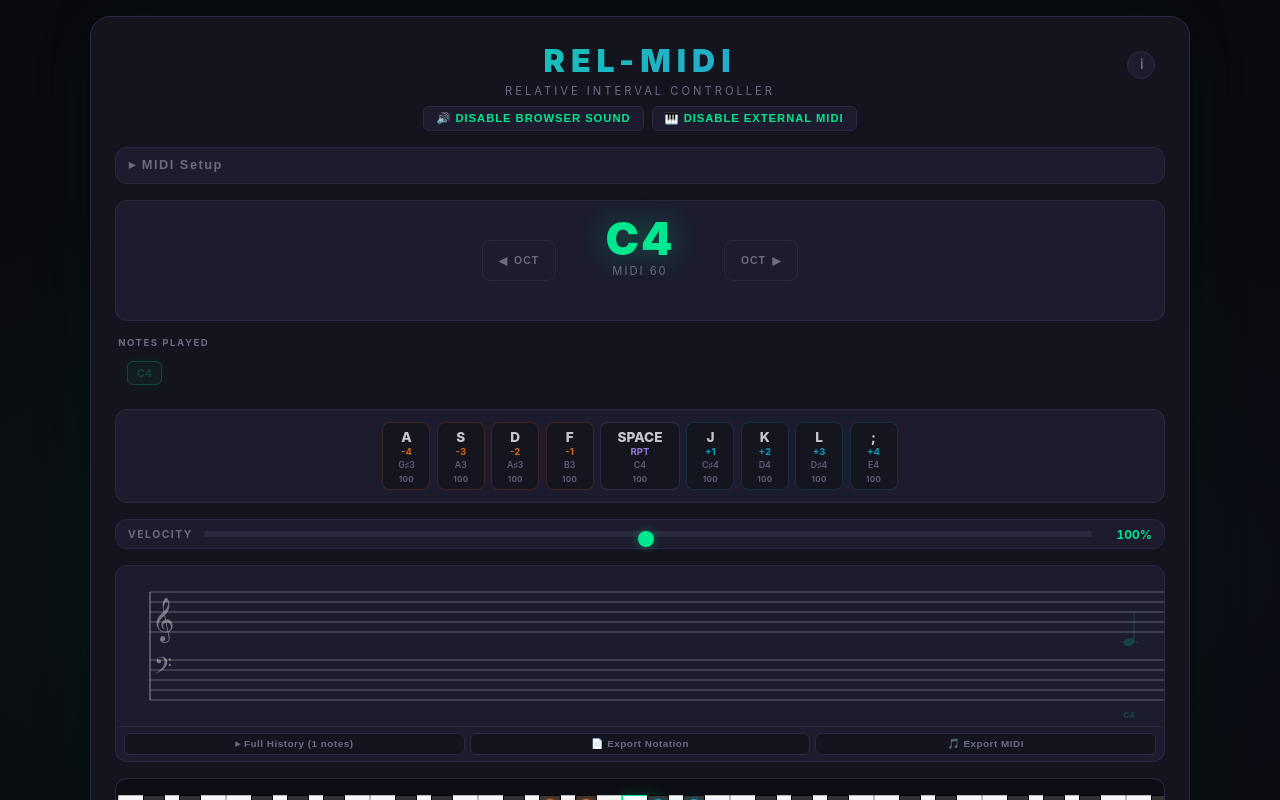
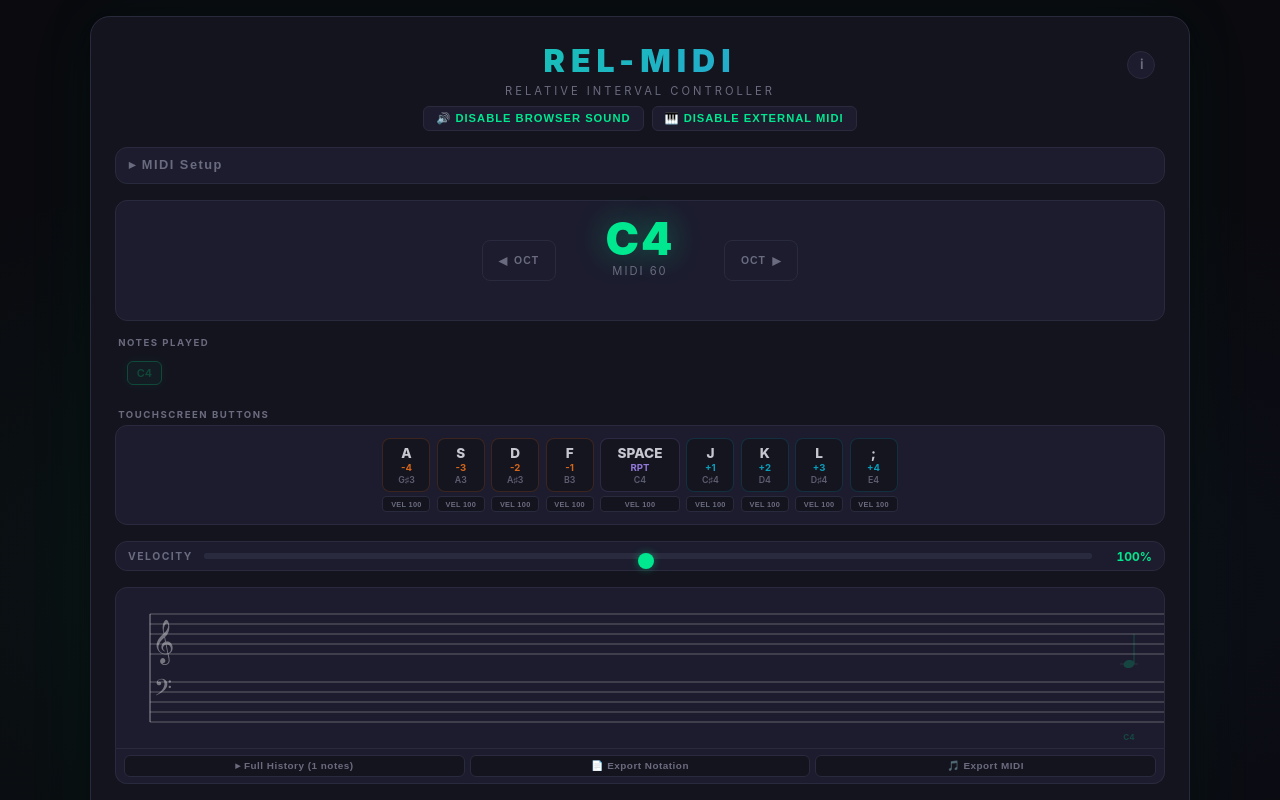
Before and after one commit to yoans/rel-midi, a React (Create React App) app: page / in a window 1280 px wide. Shown: the top 800 px of the page. Built offline with nearby package versions, Linux system fonts and the light colour scheme.

Commit message:
feat: implement touchscreen button handlers and styles for MIDI controls

```diff
--- a/src/MidiController.js
+++ b/src/MidiController.js
@@ -531,6 +531,37 @@ function MidiController() {
     setTimeout(() => noteOff(newNote), 400);
   };
 
+  // Touch / on-screen button handlers — mirror the keyboard handler logic
+  const handleTouchBtnDown = useCallback((key, interval) => {
+    const prevNote = heldNotesRef.current.get(key);
+    if (prevNote !== undefined) {
+      noteOff(prevNote);
+      heldNotesRef.current.delete(key);
+    }
+    setPressedKeys(prev => new Set([...prev, key]));
+    setLastInterval(interval);
+    const newNote = Math.max(0, Math.min(127, currentNoteRef.current + interval));
+    heldNotesRef.current.set(key, newNote);
+    setActiveNotes(Array.from(new Set(heldNotesRef.current.values())));
+    setCurrentNote(newNote);
+    setNoteHistory(prev => [...prev.slice(-999), { note: newNote, time: Date.now() }]);
+    noteOn(newNote, key);
+  }, [noteOn, noteOff]);
+
+  const handleTouchBtnUp = useCallback((key) => {
+    const heldNote = heldNotesRef.current.get(key);
+    if (heldNote !== undefined) {
+      noteOff(heldNote);
+      heldNotesRef.current.delete(key);
+    }
+    setPressedKeys(prev => {
+      const next = new Set(prev);
+      next.delete(key);
+      return next;
+    });
+    setActiveNotes(Array.from(new Set(heldNotesRef.current.values())));
+  }, [noteOff]);
+
   return (
     <div className="synth-container">
       <header className="synth-header">
@@ -801,7 +832,9 @@ function MidiController() {
         </div>
       </div>
 
-      {/* Key Hints */}
+      {/* Touchscreen Buttons */}
+      <div className="touch-buttons-section">
+        <label className="section-label">Touchscreen Buttons</label>
         <div className="key-hints-bar">
           {DEFAULT_KEY_LABELS.map(({ key, interval, isSpace }) => {
             const targetNote = Math.max(0, Math.min(127, currentNote + interval));
@@ -810,25 +843,43 @@ function MidiController() {
             return (
               <div
                 key={key}
+                className={`touch-key-col ${velocityPopup === key ? 'editing' : ''}`}
+              >
+                <div
                   className={[
                     'key-btn',
                     isSpace ? 'space' : '',
                     interval < 0 ? 'neg' : interval > 0 ? 'pos' : 'zero',
                     pressedKeys.has(key) ? 'pressed' : '',
-                velocityPopup === key ? 'editing' : '',
                   ].filter(Boolean).join(' ')}
                   style={{ opacity }}
-              onClick={(e) => {
-                e.stopPropagation();
-                setVelocityPopup(prev => prev === key ? null : key);
+                  onPointerDown={(e) => {
+                    e.preventDefault();
+                    e.currentTarget.setPointerCapture(e.pointerId);
+                    handleTouchBtnDown(key, interval);
                   }}
+                  onPointerUp={() => handleTouchBtnUp(key)}
+                  onPointerCancel={() => handleTouchBtnUp(key)}
                 >
                   <span className="key-cap">{key}</span>
                   <span className="key-interval">
                     {interval > 0 ? `+${interval}` : interval === 0 ? 'RPT' : interval}
                   </span>
                   <span className="key-target">{getNoteName(targetNote)}</span>
-              <span className="key-vel-badge">{vel}</span>
+                </div>
+                <button
+                  className={[
+                    'key-vel-btn',
+                    interval < 0 ? 'neg' : interval > 0 ? 'pos' : 'zero',
+                    velocityPopup === key ? 'editing' : '',
+                  ].filter(Boolean).join(' ')}
+                  onClick={(e) => {
+                    e.stopPropagation();
+                    setVelocityPopup(prev => prev === key ? null : key);
+                  }}
+                >
+                  VEL {vel}
+                </button>
 
                 {velocityPopup === key && (
                   <div
@@ -887,6 +938,7 @@ function MidiController() {
               </div>
             );
           })}
+        </div>
       </div>
 
       {/* Velocity Multiplier */}
--- a/src/index.css
+++ b/src/index.css
@@ -595,6 +595,61 @@ body {
   border: 1px solid var(--border);
 }
 
+.touch-buttons-section {
+  display: flex;
+  flex-direction: column;
+  gap: 0.3rem;
+}
+
+.touch-key-col {
+  display: flex;
+  flex-direction: column;
+  align-items: center;
+  gap: 0.25rem;
+  position: relative;
+}
+
+.touch-key-col.editing {
+  z-index: 100;
+}
+
+.key-vel-btn {
+  padding: 0.15rem 0.3rem;
+  border-radius: 4px;
+  border: 1px solid var(--border);
+  background: var(--bg-panel);
+  color: var(--text-dim);
+  font-size: 0.46rem;
+  font-weight: 700;
+  letter-spacing: 0.3px;
+  cursor: pointer;
+  transition: var(--transition);
+  text-transform: uppercase;
+  width: 100%;
+  white-space: nowrap;
+}
+
+.key-vel-btn.neg:hover,
+.key-vel-btn.neg.editing {
+  border-color: var(--neg);
+  color: var(--neg);
+  background: var(--neg-dim);
+}
+
+.key-vel-btn.pos:hover,
+.key-vel-btn.pos.editing {
+  border-color: var(--pos);
+  color: var(--pos);
+  background: var(--pos-dim);
+}
+
+.key-vel-btn.zero:hover,
+.key-vel-btn.zero.editing {
+  border-color: var(--zero);
+  color: var(--zero);
+  background: var(--zero-dim);
+}
+
 .key-btn {
   display: flex;
   flex-direction: column;
@@ -608,6 +663,9 @@ body {
   cursor: pointer;
   transition: all var(--transition);
   position: relative;
+  touch-action: none;
+  user-select: none;
+  -webkit-user-select: none;
 }
 
 .key-btn.space {
@@ -671,21 +729,6 @@ body {
   font-weight: 600;
   line-height: 1;
   margin-top: 0.1rem;
-}
-
-/* Per-key velocity badge */
-.key-vel-badge {
-  font-size: 0.5rem;
-  font-weight: 700;
-  color: var(--text-dim);
-  margin-top: 0.2rem;
-  line-height: 1;
-  letter-spacing: 0.3px;
-  cursor: pointer;
-}
-
-.key-btn.editing {
-  z-index: 100;
 }
 
 /* Velocity popup */
@@ -1446,6 +1489,15 @@ input[type="range"]::-webkit-slider-runnable-track {
     min-width: 56px;
   }
 
+  .key-vel-btn {
+    font-size: 0.42rem;
+    padding: 0.12rem 0.2rem;
+  }
+
+  .vel-popup {
+    width: min(280px, 90vw);
+  }
+
   .key-cap {
     font-size: 0.7rem;
   }
```
Lines whose indentation alone changed are shown as unchanged.
